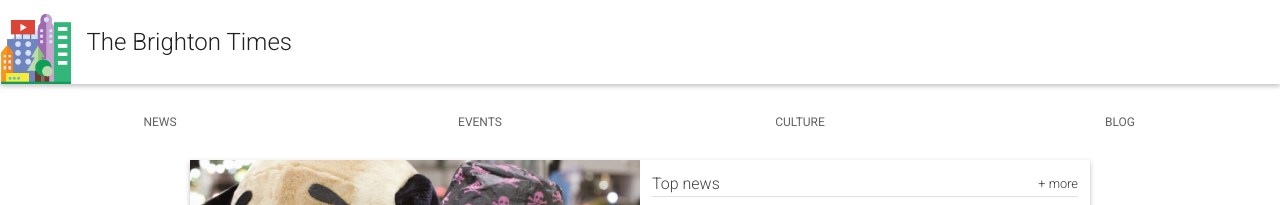
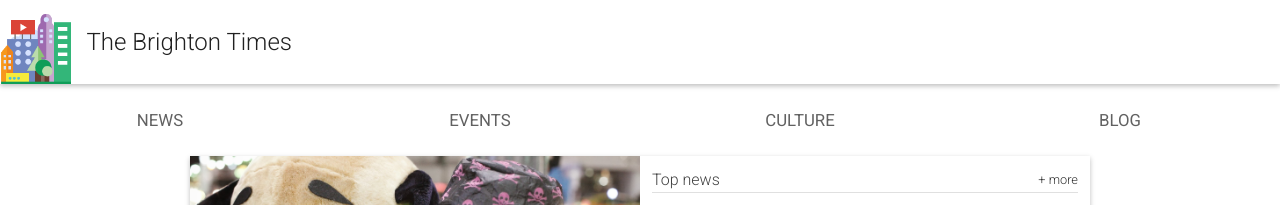
Before and after one commit to MatthewCranford/fend-quiz-hometown, a plain HTML site: page index.html in a window 1280 px wide. Shown: the top 205 px of the page. Drawn offline with Linux system fonts and the light colour scheme.

Commit message:
Refactor and increase nav font

```diff
--- a/main.css
+++ b/main.css
@@ -5,9 +5,9 @@ body, html {
 	height: 100%;
 
 	/* prevent drawer from expanding mobile page */
-	/* overflow-x: hidden;
+	overflow-x: hidden;
 	position: relative;
-	height: 100%; */
+	height: 100%;
 }
 
 body {
@@ -30,18 +30,6 @@ ul {
   padding: 0;
   margin: 0;
 }
-
-/*
- *
- * Overflow Wrapper
- *
- */
-
- .overflow-wrapper {
-
-	/* position: relative; */
-
- }
 
 
 /*
@@ -122,7 +110,7 @@ ul {
 	position: absolute;
 	z-index: 1;
 	right: 0px;
-	transform: translate(200px);
+	transform: translate(200px, 0);
 	-webkit-transform: translate(200px, 0);
 	transition: transform .4s ease;
 }
@@ -130,26 +118,21 @@ ul {
 		transform: translate(0px);
 		-webkit-transform: translate(0px, 0);
 	}
-	.nav a:hover {
-		text-decoration: underline;
-		color: #212121;
-	}
+
 
 	.nav__list {
 		width: 100%;
 		padding: 0;
 		margin: 0;
-		display: flex;
-		flex-direction: column;
-		align-items: flex-end;
+
 	}
 
 		.nav__item {
 			box-sizing: border-box;
-			display: inline-block;
+			display: list-item;
 			text-align: center;
 			line-height: 24px;
-			padding: 14px;
+			padding: 24px;
 			text-transform: uppercase;
 			width: 100%;
 			text-align: end;
@@ -159,12 +142,18 @@ ul {
 				background-color: #ebebeb;
 				color: white;
 			}
-			.nav .nav__item a {
-				text-decoration: none;
-				color: #616161;
-				padding: 1.5em;
-				width: 100%;
-			}
+
+	.nav a {
+		text-decoration: none;
+		color: #616161;
+		padding: 1.5em;
+		width: 100%;
+	}
+		.nav a:hover {
+			text-decoration: underline;
+			color: #212121;
+		}
+
 
 /*
  *
@@ -437,7 +426,6 @@ footer a {
 
 @media screen and (min-width: 600px) {
 
-
 	.hamburger {
 		display: none;
 	}
@@ -448,14 +436,20 @@ footer a {
 		transform: translate(0);
 		margin: 1em 0;
 	}
+
 		.nav__list {
+			display: flex;
 			flex-direction: row;
 			justify-content: space-around;
 		}
+
 			.nav__item {
 				width: 20%;
 				border: none;
 				text-align: center;
+				font-size: 1.4em;
+				padding: 12px;
+				color: white;
 			}
 
 	.hero {
```
